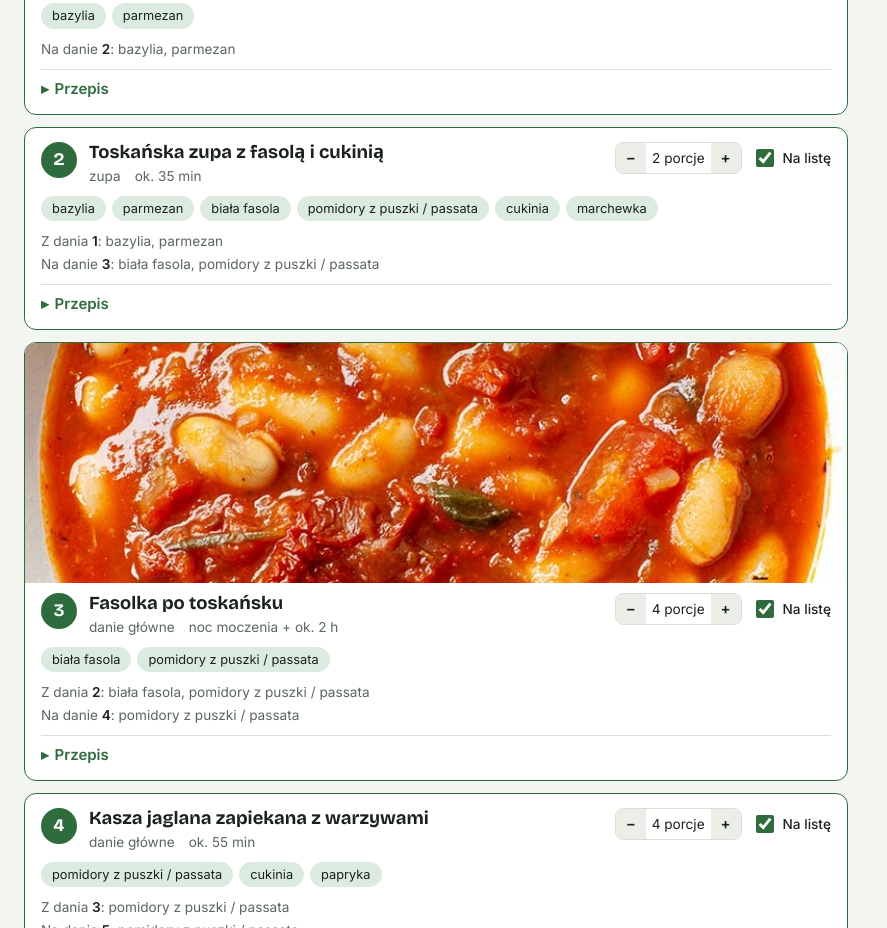
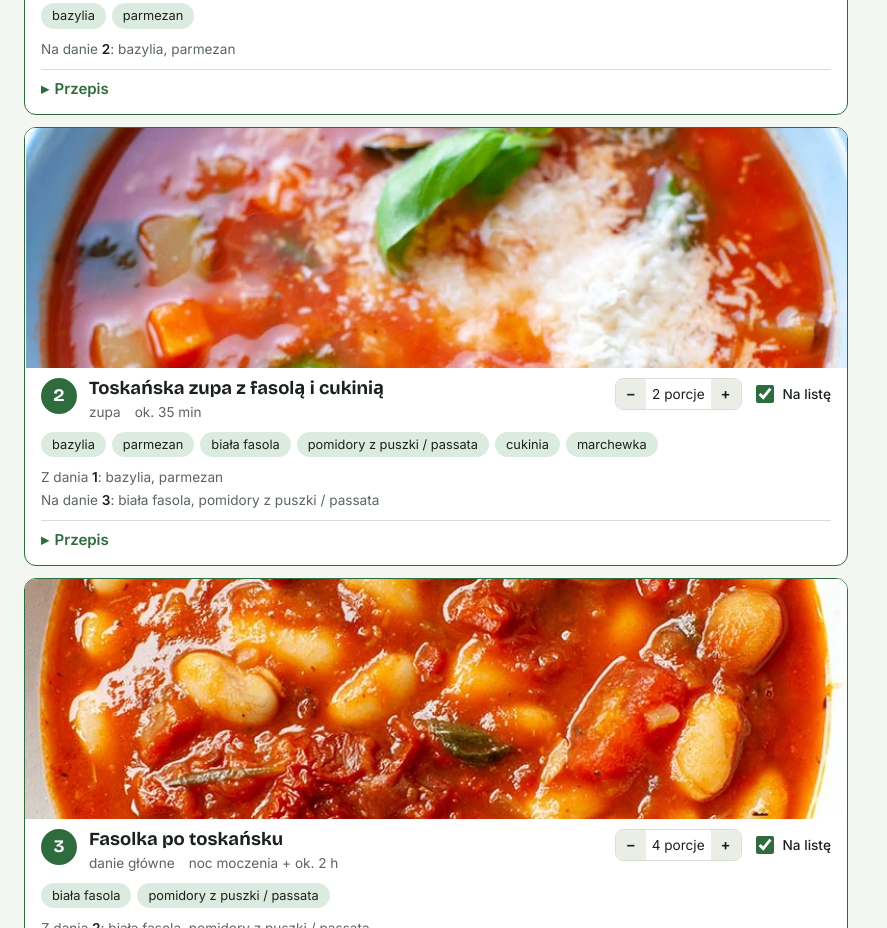
Before and after one commit to AgaMacko/cooking, a plain HTML site: page index.html in a window 1280 px wide. Shown: the part 1176-2104 px from the top of the page, without its empty margins (0-887 px from the left). Drawn offline with nearby package versions, Linux system fonts and the light colour scheme.

Commit message:
Add photo for Tuscan bean and courgette soup
Co-Authored-By: Claude Opus 5.5 <noreply@anthropic.com>
Claude-Session: https://claude.ai/code/session_01VoYaeY9vfnF1fsPh1WUdb5

```diff
--- a/index.html
+++ b/index.html
@@ -433,7 +433,7 @@ const R = [
   },
 },
 {
-  id: "zupa", type: "soup", serv: 2, src: SRC + "toskanska-zupa-z-fasola-i-cukinia",
+  id: "zupa", type: "soup", serv: 2, src: SRC + "toskanska-zupa-z-fasola-i-cukinia", img: "img/zupa.webp",
   name: N("Toskańska zupa z fasolą i cukinią", "Toskanische Suppe mit Bohnen und Zucchini", "Tuscan bean and courgette soup"),
   time: N("ok. 35 min", "ca. 35 Min.", "about 35 min"),
   tokens: ["basil", "parmesan", "beans", "tomato", "zucchini", "carrot"],
```
Also changed, not shown: img/zupa.webp (added).
